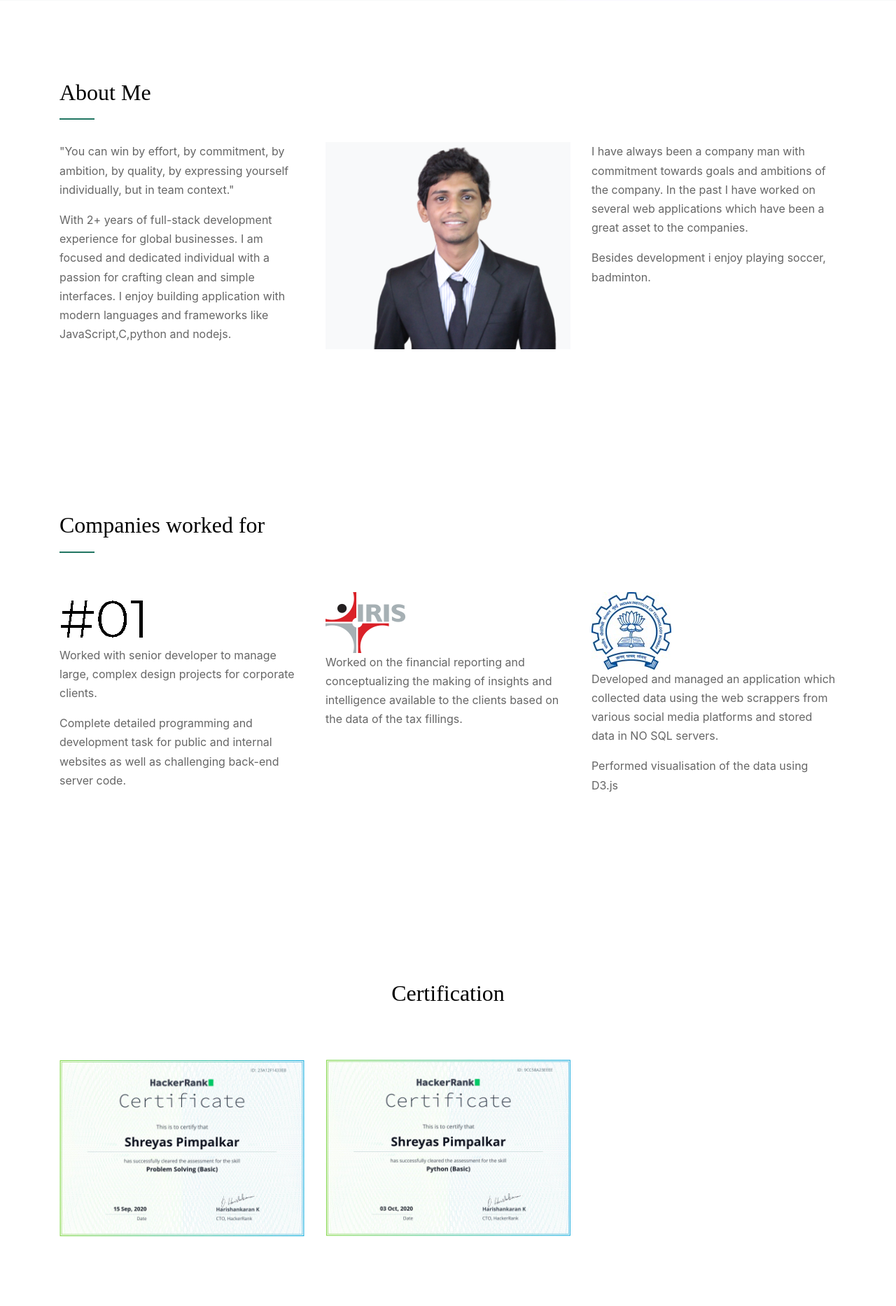
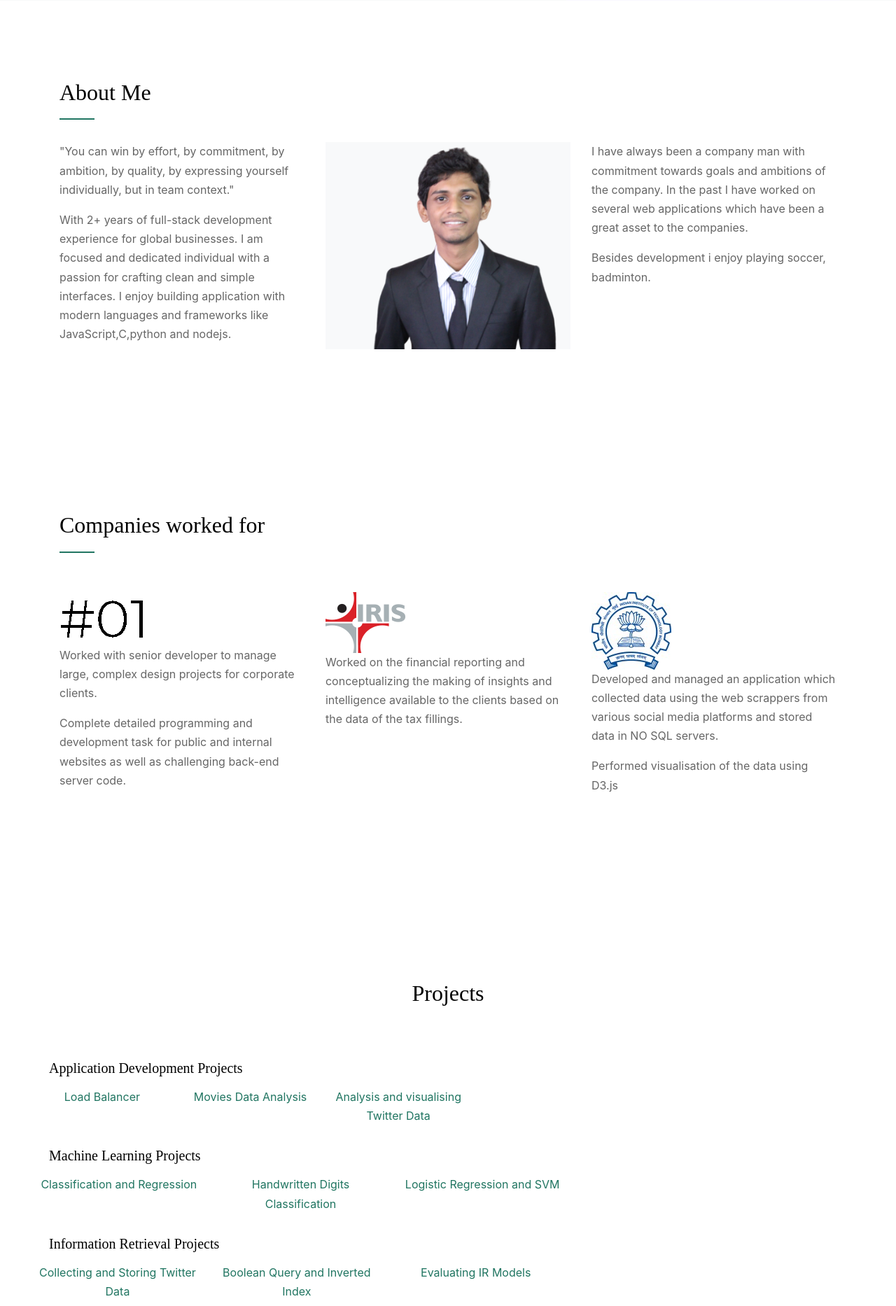
Before and after one commit to shreyas10p/profile, a Flask app: page / in a window 1280 px wide. Shown: the part 799-2665 px from the top of the page at 70% size. Run offline with Flask 2, Linux system fonts and the light colour scheme; parts of the project's set-up code (start-up, migrations or seed data) failed here and were passed over; some libraries are stand-ins or nearby versions; some web fonts are replaced.

Commit message:
added projects

```diff
--- a/app.py
+++ b/app.py
@@ -33,7 +33,9 @@ def downloadFile(filename):
 @app.route("/suggestions",methods=["POST"])
 def add_task():
     data = request.form
-    print(data)
+    with open('comments.txt', 'a') as file:
+        file.write('\n\nemail: '+data['email']+'\ncomment:'+data['suggest'])
+    return "success"
 
 if __name__ == '__main__':
     server = Server(app.wsgi_app)
--- a/static/css/style.css
+++ b/static/css/style.css
@@ -483,7 +483,15 @@ body:after {
       z-index: 20;
       width: 36px;
       height: 36px;
-      text-align: center;
+      text-align:hr {
+        display: block;
+        margin-top: 0.5em;
+        margin-bottom: 0.5em;
+        margin-left: auto;
+        margin-right: auto;
+        border-style: inset;
+        border-width: 1px;
+      } center;
       cursor: pointer;
       border-radius: 50%; }
       .site-mobile-menu .site-nav-wrap .arrow-collapse:hover {
--- a/static/js/custom/index.js
+++ b/static/js/custom/index.js
@@ -1,7 +1,30 @@
 $('#suggestion-form').submit(function(event){
+    var suggestion = $('#suggestions').val();
+    var eAddress = $('#email').val();
+    var baseUrl = $('#base-url').val();
+    console.log(baseUrl);
     if($('#suggestions').val() == ''){
-        alert('Comment section cannot be empty!')
-        event.preventDefault()
+        $.toast({
+            heading: 'Incomplete',
+            text: 'Please enter comment',
+            showHideTransition: 'fade',
+            icon: 'error'
+        })
+
+    } else{
+        $.ajax({url: baseUrl+"suggestions",
+        type:'POST',
+        data:{'suggest':suggestion,'email':eAddress},
+        success: function(result){
+            $.toast({
+                heading: 'Thank you',
+                text: 'sent successfully',
+                showHideTransition: 'fade',
+                icon: 'success'
+            })
+            $('#suggestions').val('');
+            $('#email').val('');
+          }});
     }
 
 });
--- a/templates/base.html
+++ b/templates/base.html
@@ -15,6 +15,7 @@
     <link rel="stylesheet" href="{{ url_for('static', filename='css/owl.theme.default.min.css') }}">
     <link rel="stylesheet" href="{{ url_for('static', filename='css/owl.theme.default.min.css') }}">
 
+
     <link rel="stylesheet" href="{{ url_for('static', filename='css/jquery.fancybox.min.css') }}">
 
     <link rel="stylesheet" href="{{ url_for('static', filename='css/bootstrap-datepicker.css') }}">
@@ -24,6 +25,7 @@
     <link rel="stylesheet" href="{{ url_for('static', filename='css/aos.css') }}">
 
     <link rel="stylesheet" href="{{ url_for('static', filename='css/style.css') }}">
+    <link rel="stylesheet" href="{{ url_for('static', filename='css/jquery-toast-plugin.css') }}">
     {% endblock %}
   </head>
 
@@ -43,7 +45,7 @@
     </div>
 
     <header class="site-navbar py-4 js-sticky-header site-navbar-target" role="banner">
-
+      <input value="{{request.base_url}}" type="hidden" id="base-url">
       <div class="container-fluid">
         <div class="row align-items-center justify-content-center">
 
@@ -95,6 +97,9 @@
     {% block testimonials %}
     {% endblock %}
 
+    {% block projects %}
+    {% endblock %}
+
     {% block clients %}
     {% endblock %}
 
@@ -106,16 +111,6 @@
       <div class="container">
         {% block address %}
         {% endblock %}
-
-        <div class="row">
-          <div class="col-12 text-center">
-          <p>
-            <!-- Link back to Colorlib can't be removed. Template is licensed under CC BY 3.0. -->
-            Copyright &copy;<script>document.write(new Date().getFullYear());</script> All rights reserved | This template is made with <i class="icon-heart text-danger" aria-hidden="true"></i> by <a href="https://colorlib.com" target="_blank" >Colorlib</a>
-            <!-- Link back to Colorlib can't be removed. Template is licensed under CC BY 3.0. -->
-            </p>
-            </div>
-        </div>
       </div>
     </footer>
 
@@ -133,8 +128,9 @@
   <script src="{{ url_for('static', filename='js/jquery.sticky.js') }}"></script>
   <script src="{{ url_for('static', filename='js/isotope.pkgd.min.js') }}"></script>
   <script src="{{ url_for('static', filename='js/custom/index.js') }}"></script>
+  <script src="{{ url_for('static', filename='js/jquery-toast-plugin.js') }}"></script>
+  <script src="{{ url_for('static', filename='js/main.js') }}"></script>
 
-  <script src="{{ url_for('static', filename='js/main.js') }}"></script>
   {% endblock %}
   </body>
 </html>
--- a/templates/index.html
+++ b/templates/index.html
@@ -8,6 +8,8 @@
     <li><a href="#home-section" class="nav-link">Home</a></li>
 <!--     <li><a href="#services-section" class="nav-link">Services</a></li> -->
     <li><a href="#about-section" class="nav-link">About</a></li>
+    <li><a href="#projects" class="nav-link">Projects</a></li>
+
 
   </ul>
 </nav>
@@ -217,6 +219,107 @@
 </section> -->
 {% endblock %}
 
+{% block projects %}
+<section class="site-section"  id="projects">
+  <div class="container">
+    <div class="row">
+      <div class="col-12 mb-5 position-relative">
+        <h2 class="section-title text-center">Projects</h2>
+      </div>
+      <div class="row" style="margin-bottom: 2%;">
+        <div class="col-12 mb-2 position-relative">
+        <h5>Application Development Projects</h5>
+        </div>
+        <div class="row">
+        <div class="col-4 col-sm-4 col-md-4 col-lg-4 text-center">
+          <a target="_blank" href="https://github.com/shreyas10p/loadbalancer">
+            <label style="cursor: pointer;">Load Balancer</label>
+          </a>
+        </div>
+        <div class="col-4 col-sm-4 col-md-4 col-lg-4 text-center">
+          <a target="_blank" href="https://github.com/shreyas10p/MovieAnalyser">
+            <label style="cursor: pointer;">Movies Data Analysis</label>
+          </a>
+        </div>
+        <div class="col-4 col-sm-4 col-md-4 col-lg-4 text-center">
+          <a target="_blank" href="https://github.com/shreyas10p/project4">
+            <label style="cursor: pointer;">Analysis and visualising Twitter Data</label>
+          </a>
+        </div>
+      </div>
+      </div>
+      <div class="row" style="margin-bottom: 2%;">
+        <div class="col-12 mb-2 position-relative">
+        <h5>Machine Learning Projects</h5>
+        </div>
+        <div class="row">
+        <div class="col-4 col-sm-4 col-md-4 col-lg-4 text-center">
+          <a target="_blank" href="https://github.com/shreyas10p/MachineLearning_CSE574">
+            <label style="cursor: pointer;">Classification and Regression</label>
+          </a>
+        </div>
+        <div class="col-4 col-4 col-sm-4 col-md-4 col-lg-4 text-center">
+          <a target="_blank" href="https://github.com/shreyas10p/ML_proj2">
+            <label style="cursor: pointer;">Handwritten Digits Classification</label>
+          </a>
+        </div>
+        <div class="col-4 col-sm-4 col-md-4 col-lg-4 text-center">
+          <a target="_blank" href="https://github.com/shreyas10p/ML_proj3">
+            <label style="cursor: pointer;">Logistic Regression and SVM</label>
+          </a>
+        </div>
+      </div>
+      </div>
+      <div class="row" style="margin-bottom: 2%;">
+        <div class="col-12 mb-2 position-relative">
+        <h5>Information Retrieval Projects</h5>
+        </div>
+        <div class="row">
+        <div class="col-4 col-sm-4 col-md-4 col-lg-4 text-center">
+          <a target="_blank" href="https://github.com/shreyas10p/IR_CSE574/tree/main/project1">
+            <label style="cursor: pointer;">Collecting and Storing Twitter Data</label>
+          </a>
+        </div>
+        <div class="col-4 col-sm-4 col-md-4 col-lg-4 text-center">
+          <a target="_blank" href="https://github.com/shreyas10p/IR_CSE574/tree/main/project2">
+            <label style="cursor: pointer;">Boolean Query and Inverted Index</label>
+          </a>
+        </div>
+        <div class="col-4 col-sm-4 col-md-4 col-lg-4 text-center">
+          <a target="_blank" href="https://github.com/shreyas10p/IR_CSE574/tree/main/project3">
+            <label style="cursor: pointer;">Evaluating IR Models</label>
+          </a>
+        </div>
+      </div>
+      </div>
+      <div class="row" style="margin-bottom: 2%;">
+        <div class="col-12 mb-2 position-relative">
+        <h5>Data Query Models</h5>
+        </div>
+        <div class="row">
+        <div class="col-4 col-sm-4 col-md-4 col-lg-4 text-center">
+          <a target="_blank" href="https://github.com/shreyas10p/DataQueryModels/tree/main/spimpalk_proj1">
+            <label style="cursor: pointer;">Design and Implement DB SCHEMA</label>
+          </a>
+        </div>
+        <div class="col-4 col-sm-4 col-md-4 col-lg-4 text-center">
+          <a target="_blank" href="https://github.com/shreyas10p/DataQueryModels/tree/main/spimpalk_pa2">
+            <label style="cursor: pointer;">SQL Queries on sakila Database</label>
+          </a>
+        </div>
+        <div class="col-4 col-sm-4 col-md-4 col-lg-4 text-center">
+          <a target="_blank" href="https://github.com/shreyas10p/DataQueryModels/tree/main/spimpalk_proj2">
+            <label style="cursor: pointer;">XML and Xquery</label>
+          </a>
+        </div>
+      </div>
+      </div>
+    </div>
+    </div>
+  </div>
+</section>
+{% endblock %}
+
 {% block clients %}
 <section class="site-section"  id="clients-section">
   <div class="container">
@@ -246,20 +349,20 @@
     <div class="row">
       <div class="col-12 mb-5 position-relative">
         <h2 class="section-title text-center mb-5">Thank you for visiting!!</h2>
-        <p class="lead">Help me improve my profile.</p>
+        <p class="lead">Contact me.</p>
       </div>
     </div>
     <form action="#" class="form" id="suggestion-form">
       <div class="row mb-4">
         <div class="form-group col-6">
-          <input type="email" id="email" class="form-control" placeholder="Email address(Not mandatory).">
+          <input type="email" id="email" class="form-control" placeholder="Email address">
         </div>
       </div>
 
       <div class="row mb-4">
         <div class="form-group col-12">
           <textarea name="suggestions" id="suggestions" cols="30" rows="5"
-          class="form-control" placeholder="Any comments on my profile, resume that would help me improve?"></textarea>
+          class="form-control" placeholder="Comments "></textarea>
         </div>
       </div>
 
```
Also changed, not shown: comments.txt (added, +7 -0 lines), static/css/jquery-toast-plugin.css (added), static/images/ML1.png (added), static/js/jquery-toast-plugin.js (added), templates/comments.txt (added), 2 other files.
